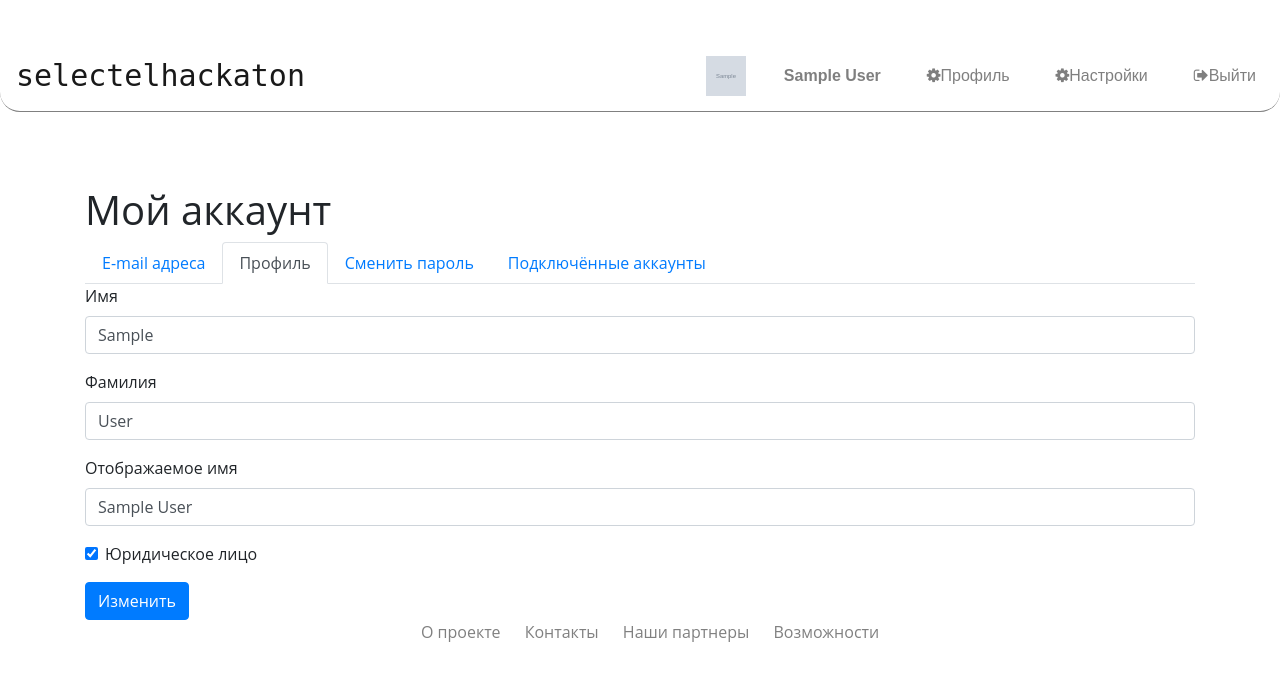
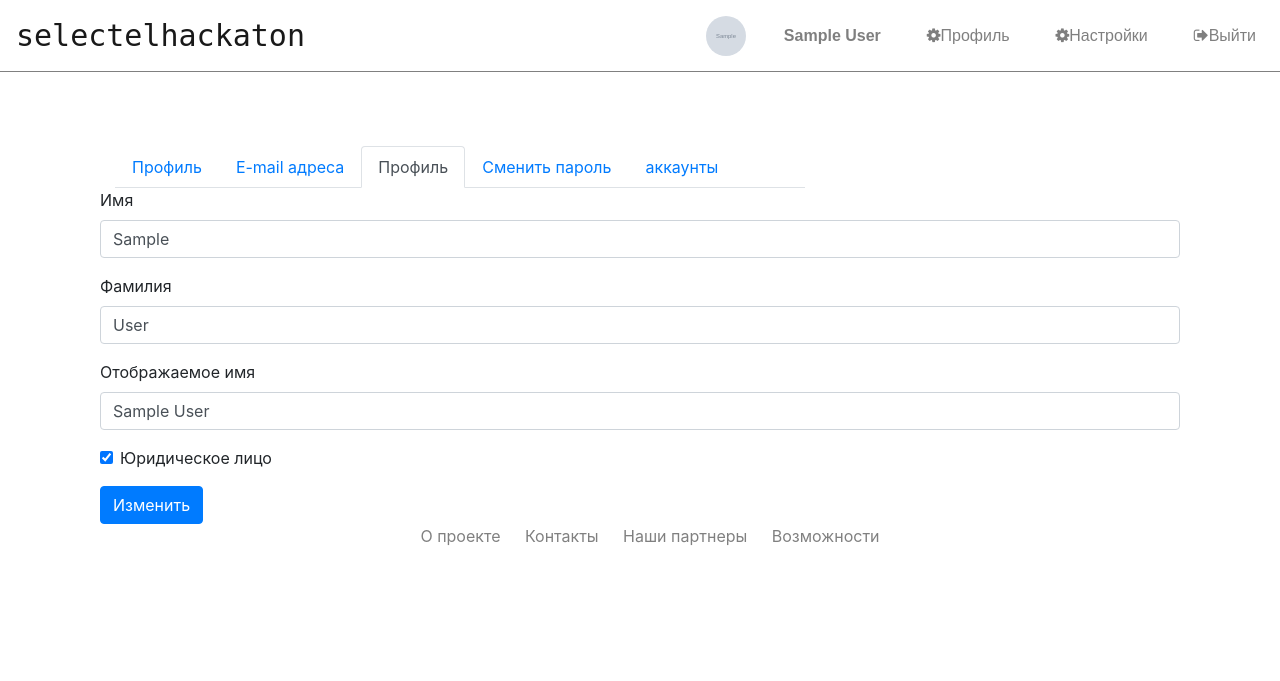
Before and after one commit to mar4elkin/SelectelHackaton, a Django app: page /accounts/profile/edit in a window 1280 px wide. Shown: the top 681 px of the page. Run offline with Django 3.2, Linux system fonts and the light colour scheme; a user stored in the database is signed in; tables that the repository leaves empty hold one stand-in row (values such as "Sample post"); grey boxes marked "Sample" are stand-in pictures; some libraries are stand-ins or nearby versions.

Commit message:
feat(templates): новый дизайн

```diff
--- a/selectelhackaton/templates/allauth/account/base.html
+++ b/selectelhackaton/templates/allauth/account/base.html
@@ -1,12 +1,22 @@
 {% extends "bases/bootstrap-navbar.html" %}
+{% load bootstrap4 i18n %}
+{% load staticfiles i18n %}
+{% load i18n %}
+{% block app_css %}
+<link rel="stylesheet" href='{% static "css/userPage.css" %}'>
+{% endblock app_css %}
 
-{% load i18n %}
 
-{% block main_content %}
 
-<div class=container>
-<h1>Мой аккаунт</h1>
+{% block content %}
+    {% bootstrap_messages %}
+<div class="container">
+
+        <div class="col-lg-8 push-lg-4">
             <ul class="nav nav-tabs">
+            <li class="nav-item">
+               <a class="nav-link  {% block user_home %}{% endblock %}" href="{% url 'user_home' %}">{% trans 'Профиль' %}</a>
+            </li>
             <li class="nav-item">
                <a class="nav-link {% block account_nav_email %}{% endblock %}" href="{% url 'account_email' %}">{% trans 'E-mail Addresses' %}</a>
             </li>
@@ -19,15 +29,15 @@
             {% url 'socialaccount_connections' as connections_url %}
             {% if connections_url %}
             <li class="nav-item">
-    <a class="nav-link {% block account_nav_socialaccount_connections %}{% endblock %}" href="{{ connections_url}}">Подключённые аккаунты</a>
+              <a class="nav-link {% block account_nav_socialaccount_connections %}{% endblock %}" href="{{ connections_url}}">аккаунты</a>
             </li>
             {% else %}
             <li>{% trans "No connections url" %}</li>
             {% endif %}
+
             </ul>
+          </div>
           {% block account_content %}
 {% endblock %}
 
-</div>
-
 {% endblock %}
```
Lines whose indentation alone changed are shown as unchanged.
